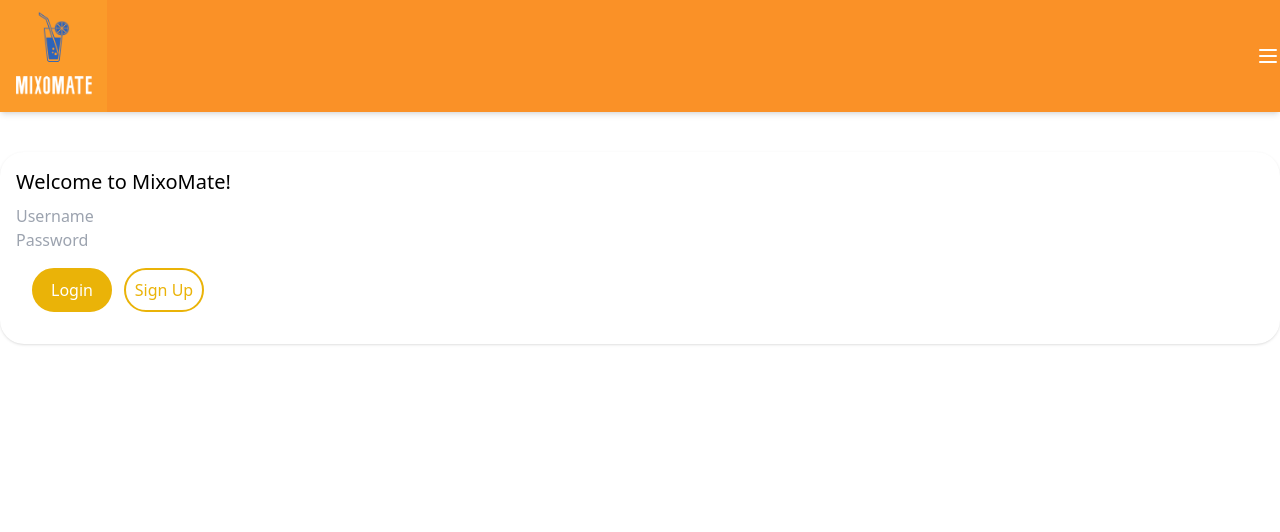
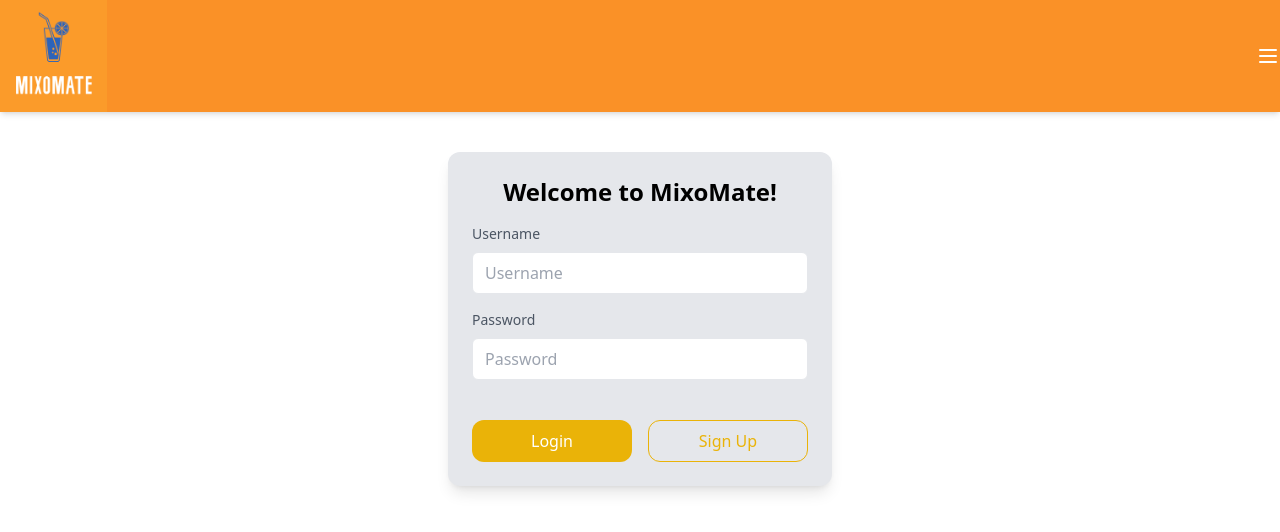
Before and after one commit to codyfp/mixomate-cocktail-recommender, a Next.js app in the folder apps/mixo-mate-frontend/: page /authenticate in a window 1280 px wide. Shown: the top 532 px of the page. Built offline with nearby package versions, Linux system fonts and the light colour scheme; no server answers.

Commit message:
change color

```diff
--- a/apps/mixo-mate-frontend/pages/authenticate.tsx
+++ b/apps/mixo-mate-frontend/pages/authenticate.tsx
@@ -34,9 +34,13 @@ function Authentication() {
   }
 
   return (
-    <div className='flex flex-col mt-10 bg-white h-max p-4 rounded-3xl shadow'>
-      <h1 className='text-xl mb-2 font-medium'>Welcome to MixoMate!</h1>
+    <div className='flex flex-col w-96 mx-auto mt-10 bg-gray-200 p-6 rounded-xl shadow-lg'>
+      <h1 className='text-2xl mb-4 font-bold text-center'>Welcome to MixoMate!</h1>
+
+      <div className="mb-4">
+        <label htmlFor="username" className="block text-sm font-medium text-gray-600 mb-2">Username</label>
         <input
+          id="username"
           type="text"
           placeholder='Username'
           value={username}
@@ -46,8 +50,14 @@ function Authentication() {
               handleLogin();
             }
           }}
+          className="w-full px-3 py-2 border rounded-md outline-none focus:ring-2 focus:ring-yellow-500"
         />
+      </div>
+
+      <div className="mb-4">
+        <label htmlFor="password" className="block text-sm font-medium text-gray-600 mb-2">Password</label>
         <input
+          id="password"
           type="password"
           placeholder='Password'
           value={password}
@@ -57,16 +67,19 @@ function Authentication() {
               handleLogin();
             }
           }}
+          className="w-full px-3 py-2 border rounded-md outline-none focus:ring-2 focus:ring-yellow-500"
         />
-      <div className='flex flex-row gap-3 m-4'>
+      </div>
+
+      <div className='flex justify-between mt-6'>
         <button
           onClick={handleLogin}
-          className='rounded-3xl p-2 bg-yellow-500 text-white border-yellow-500 border-2 w-20'>
+          className='w-1/2 px-4 py-2 mr-2 text-white bg-yellow-500 rounded-xl hover:bg-yellow-600 focus:outline-none focus:ring-2 focus:ring-yellow-500'>
           Login
         </button>
         <button
           onClick={handleSignup}
-          className='rounded-3xl p-2 text-yellow-500 border-yellow-500 border-2 w-20'>
+          className='w-1/2 px-4 py-2 ml-2 text-yellow-500 border border-yellow-500 rounded-xl hover:bg-yellow-100 focus:outline-none focus:ring-2 focus:ring-yellow-500'>
           Sign Up
         </button>
       </div>
```
Lines whose indentation alone changed are shown as unchanged.
